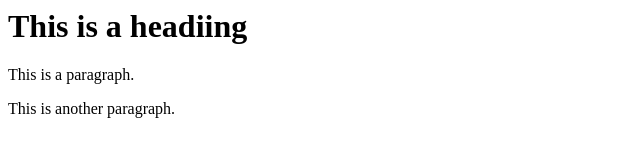
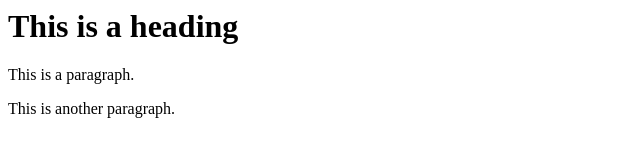
Before and after one commit to yk-kim22/yk-kim22.github.io, a plain HTML site: page index.html in a window 1280 px wide. Shown: the full height of the page, 0-640 px from the left. Drawn offline with Linux system fonts and the light colour scheme.

Commit message:
Update index.html

```diff
--- a/index.html
+++ b/index.html
@@ -4,7 +4,7 @@
   <head>
 
   <body>
-    <h1>This is a headiing</h1>
+    <h1>This is a heading</h1>
     <p>This is a paragraph.</p>
     <p>This is another paragraph.</p>
   <body>
```
